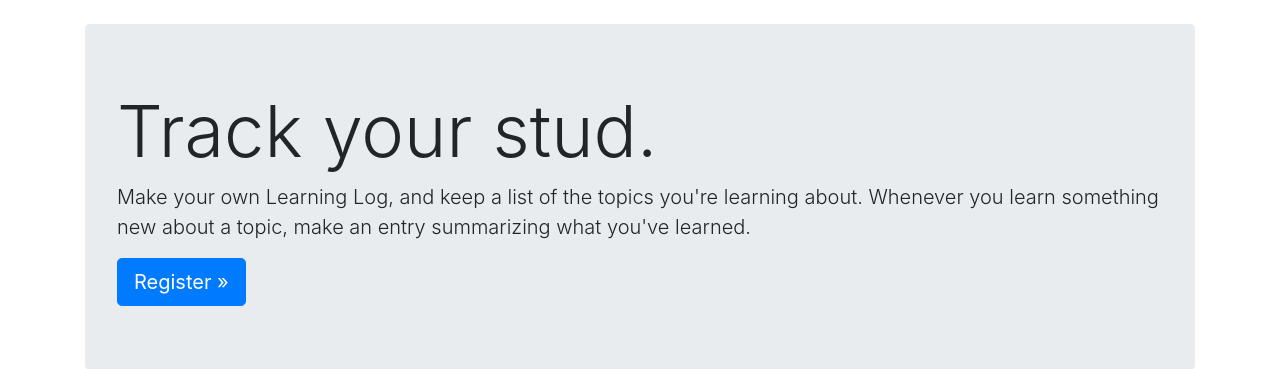
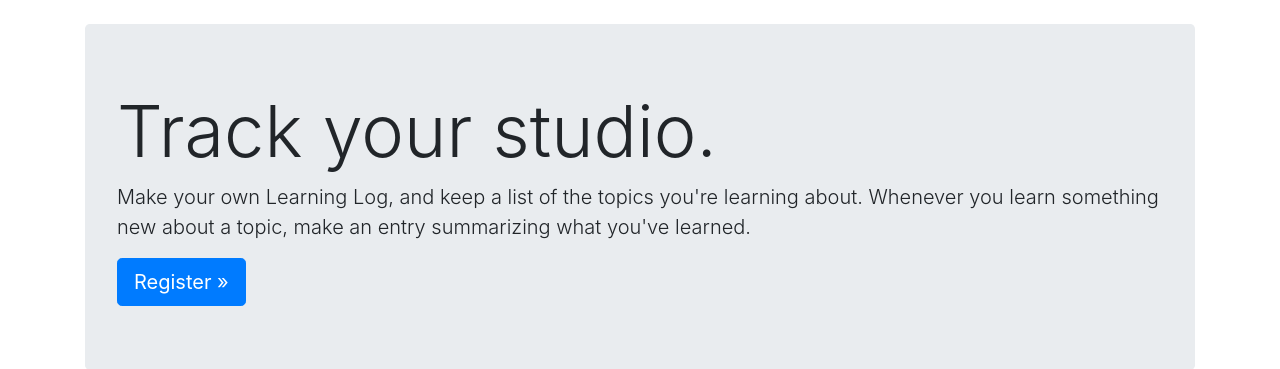
Before and after one commit to dtamasi/learning-log, a Django app: template learning_logs/templates/learning_logs/index.html in a window 1280 px wide. Shown: the part 58-427 px from the top of the page. Run offline with Django 3.2, Linux system fonts and the light colour scheme; the template is opened without the code that fills it, so the values that code supplies are empty; some libraries are stand-ins or nearby versions.

Commit message:
Update index.html

```diff
--- a/learning_logs/templates/learning_logs/index.html
+++ b/learning_logs/templates/learning_logs/index.html
@@ -2,7 +2,7 @@
 
 {% block page_header %}
  <div class="jumbotron">
-  <h1 class="display-3">Track your stud.</h1>
+  <h1 class="display-3">Track your studio.</h1>
   <p class="lead">Make your own Learning Log, and keep a list of the topics you're learning about. Whenever you learn something new about a topic, make an entry summarizing what you've learned.</p>
   <a class="btn btn-lg btn-primary" href="{% url 'users:register' %}" role="button">Register &raquo;</a>
  </div>
```
